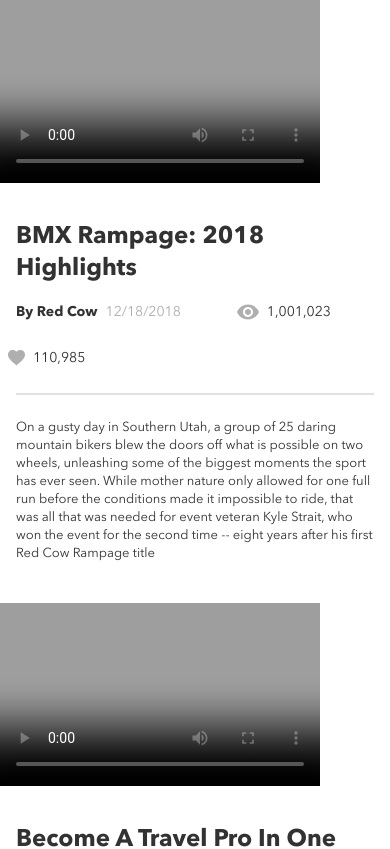
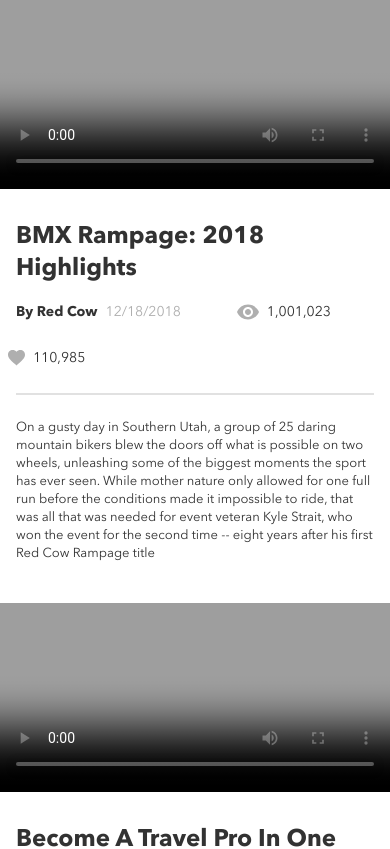
Before and after one commit to clarkhyde/clark-hyde-brainflix, a React (Create React App) app in the folder BrainFlix-Sprint-1/clark-hyde-brainflix/: page / in a window 390 px wide. Shown: the top 849 px of the page. Built offline with nearby package versions, Linux system fonts and the light colour scheme.

Commit message:
formatting for video section tablet complete

```diff
--- a/BrainFlix-Sprint-1/clark-hyde-brainflix/src/components/VideoContent.js
+++ b/BrainFlix-Sprint-1/clark-hyde-brainflix/src/components/VideoContent.js
@@ -8,16 +8,18 @@
 
 
     return(
+        <>
+        <div className="video-display__video"><video className="video-display__vid" controls poster ={image}>Your browser does not support the video tag.</video></div>
+        <h1 className="video-display__title">{title}</h1>
         <ul className="video-display" id={id}>
-            <li className="video-display__video"><video className="video-display__vid" controls poster ={image}>Your browser does not support the video tag.</video></li>
-            <li className="video-display__title">{title}</li>
             <li className="video-display__channel">By {channel}</li>
             <li className="video-display__timestamp">{formattedTime}</li>
             <li className="video-display__views"><img className="video-display__icon" src={viewsIcon}/>{views}</li>
             <li className="video-display__likes"><img className="video-display__icon" src={likesIcon}/>{likes}</li>
-            <li className="video-display__description">{description}</li>
         </ul>
-    );
+        <p className="video-display__description">{description}</p>
+        </>
+        );
 
 }
 
--- a/BrainFlix-Sprint-1/clark-hyde-brainflix/src/styles/VideoContent.scss
+++ b/BrainFlix-Sprint-1/clark-hyde-brainflix/src/styles/VideoContent.scss
@@ -7,11 +7,30 @@
     display:flex;
     flex-wrap: wrap;
 
+    @include tablet{
+        justify-content:space-between;
+        flex-wrap:nowrap;
+    }
+
+    &__video{
+        background-color: black;
+
+        @include tablet{
+            width:100%;
+        }
+    }
+
 
     &__vid{
-        width:20rem;
-        height:11.4375rem;
+        width:100vw;
         object-fit:cover;
+        height: 11.4375rem;
+
+        @include tablet{
+            min-height:25rem;
+            width: 96.5vw;
+            padding-left:1.5rem;
+        }
     }
 
     &__title{
@@ -19,6 +38,11 @@
             padding: 2rem 1rem 1rem 1rem;
             color: $black-color;
 
+            @include tablet{
+                @include h1-header-dt{
+                    padding: 3rem 0 1.5rem 1.5rem;
+                }
+            }
         }
 
     }
@@ -27,6 +51,10 @@
         @include h2-m-bold{
             padding: 0 .5rem 1rem 1rem;
             color: $black-color;
+
+            @include tablet{
+                padding: 0 .5rem 1.5rem 1.5rem;
+            }
         }
 
     }
@@ -35,6 +63,10 @@
         @include h2-m{
             color: $silver-color;
             padding-right:2.5rem;
+        }
+
+        @include tablet{
+            padding-right:20rem;
         }
 
     }
@@ -56,6 +88,10 @@
             align-items: center;
             padding: 0 1.5rem 1.5rem .5rem;
         }
+
+        @include tablet{
+            padding-right:1.5rem;
+        }
     }
 
     &__icon{
@@ -70,6 +106,13 @@
             border-top: .125rem solid $mercury-color;
         }
 
+        @include tablet{
+            @include h4-paragraph{
+                padding: 2.5rem 13.25rem 4rem 1.5rem
+
+            }
+        }
+
     }
 
 }
--- a/BrainFlix-Sprint-1/clark-hyde-brainflix/src/styles/_mixins.scss
+++ b/BrainFlix-Sprint-1/clark-hyde-brainflix/src/styles/_mixins.scss
@@ -57,7 +57,7 @@
     line-height:1.375rem;
 }
 
-@mixin h4-list-contact-dt{
+@mixin h4-paragraph{
     @content;
     font-size:.875rem;
     font-weight:400;
@@ -89,7 +89,7 @@
 @mixin h2-m-para{
     @content;
     font-size:.875rem;
-    font-weight:600;
+    font-weight:$bold-font-weight;
     line-height:1.375rem;
 }
 
--- a/BrainFlix-Sprint-1/clark-hyde-brainflix/src/styles/_typography.scss
+++ b/BrainFlix-Sprint-1/clark-hyde-brainflix/src/styles/_typography.scss
@@ -17,8 +17,8 @@
 
 @font-face{
     font-family:'Avenir';
-    src:url('../Assets/Fonts/AvenirNextLTPro-DemiIt.woff2') format('woff2'),
-    url('../Assets/Fonts/AvenirNextLTPro-DemiIt.woff') format('woff');
+    src:url('../Assets/Fonts/AvenirNextLTPro-Demi.woff2') format('woff2'),
+    url('../Assets/Fonts/AvenirNextLTPro-Demi.woff') format('woff');
     font-weight:600;
     font-style:normal;
     font-display:swap;
```
